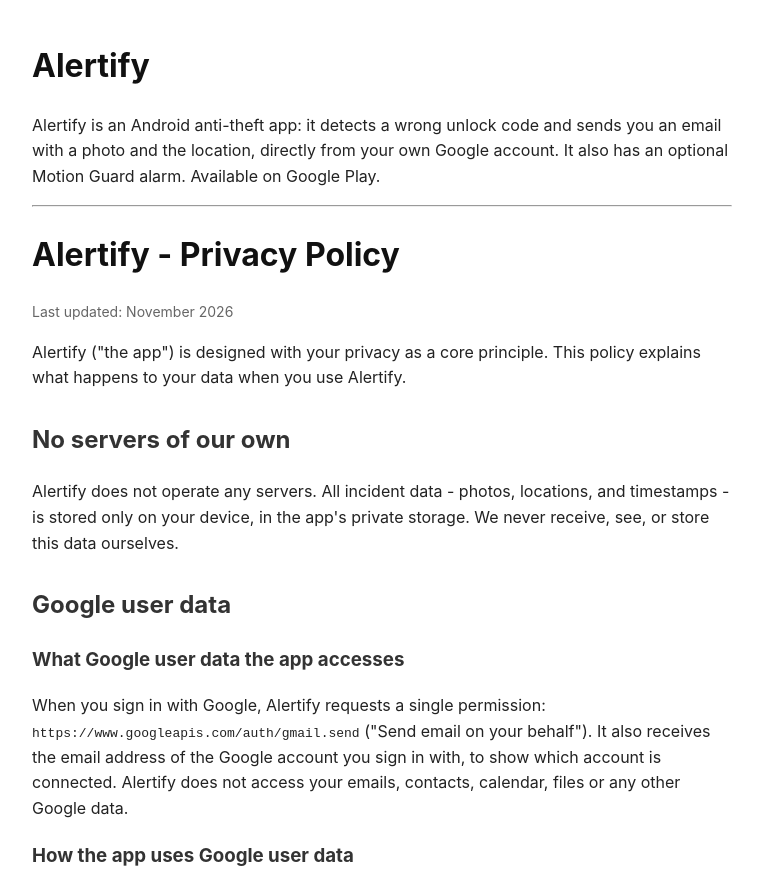
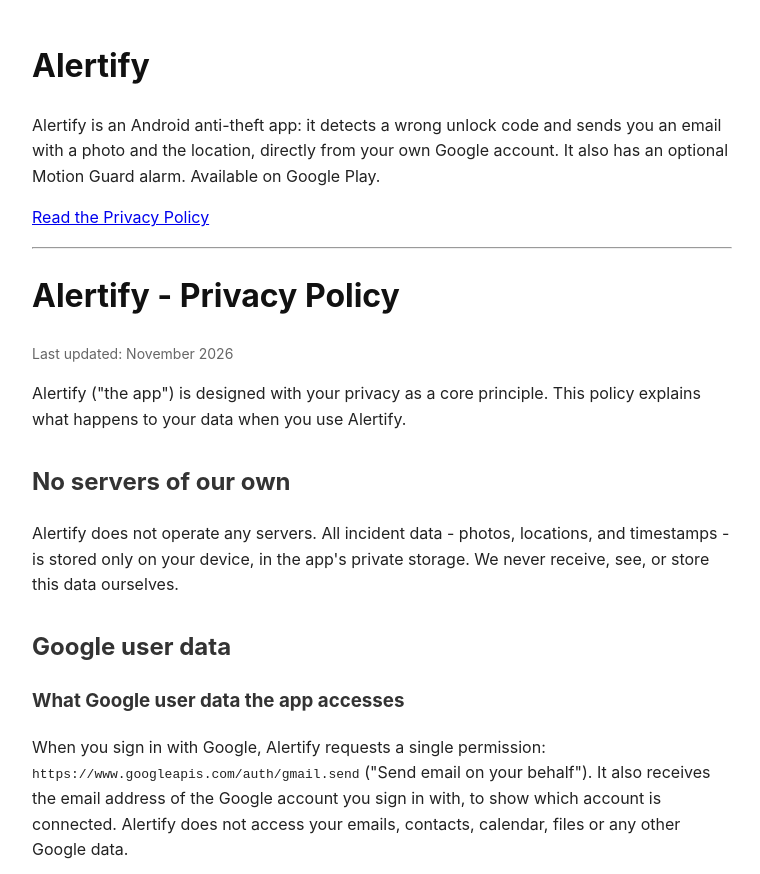
Before and after one commit to vmc-apps/alertify-privacy, a plain HTML site: page index.html in a window 1280 px wide. Shown: the top 874 px of the page, without its empty margins (258-1018 px from the left). Drawn offline with Linux system fonts and the light colour scheme.

Commit message:
Update index.html

```diff
--- a/index.html
+++ b/index.html
@@ -16,6 +16,7 @@
 
 <h1>Alertify</h1>
 <p>Alertify is an Android anti-theft app: it detects a wrong unlock code and sends you an email with a photo and the location, directly from your own Google account. It also has an optional Motion Guard alarm. Available on Google Play.</p>
+<p><a href="#privacy">Read the Privacy Policy</a></p>
 
 <hr>
 
```
